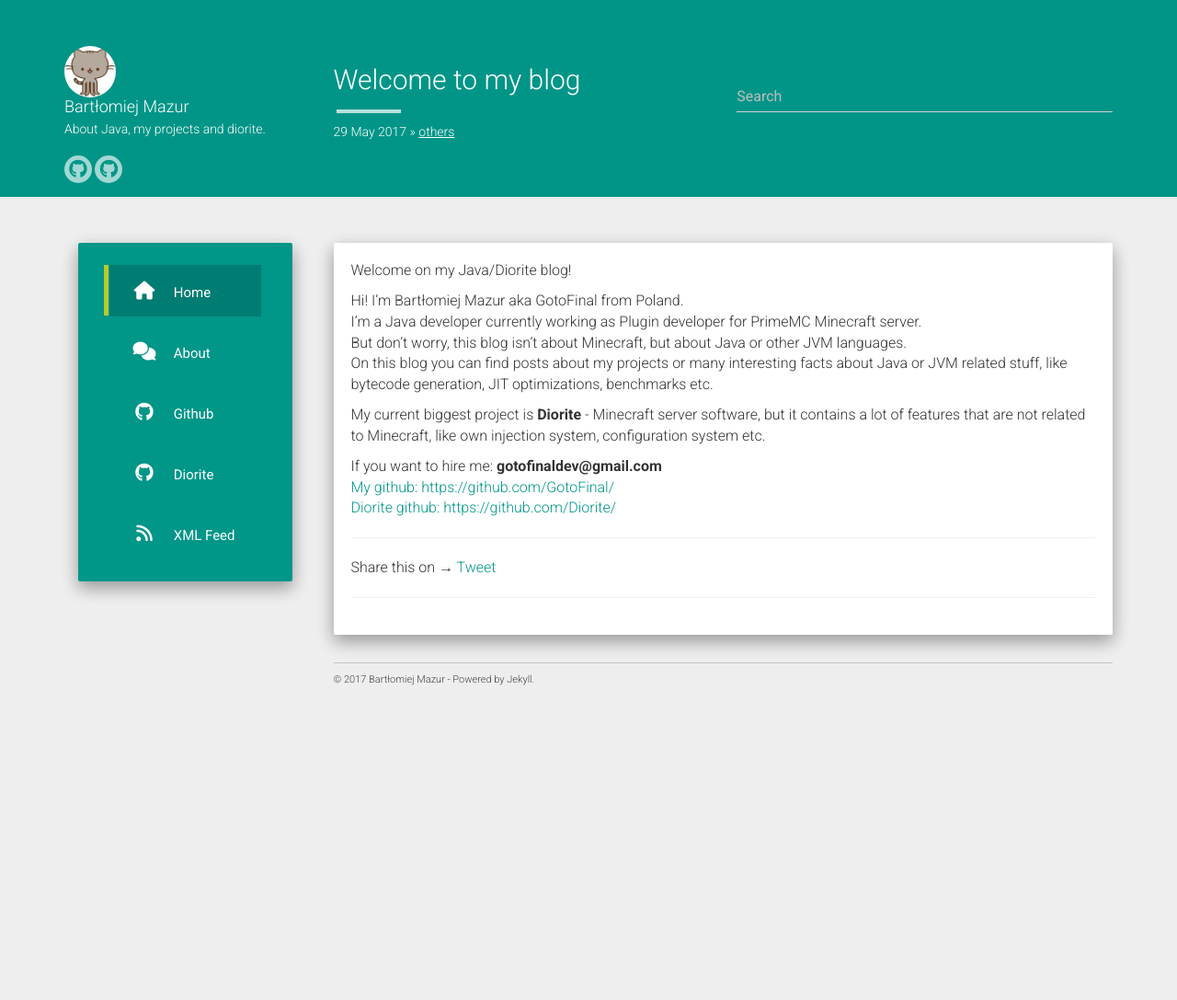
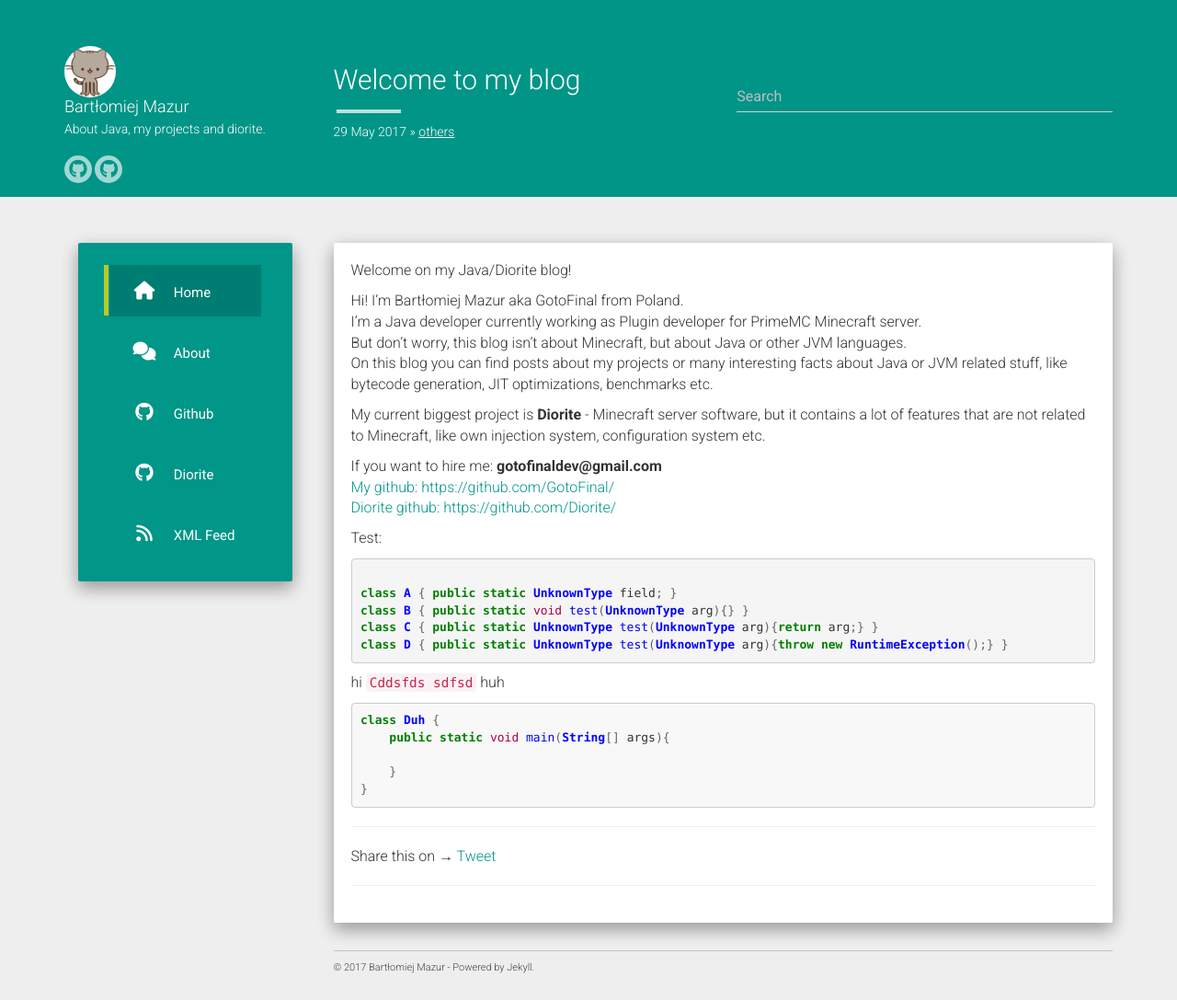
Before and after one commit to GotoFinal/blog, a Jekyll site: the page built from _posts/2017-05-29-welcome.md, in a window 1280 px wide. Shown: the whole page at 92% size. Built offline with Jekyll 4.4.1, drawn with Linux system fonts in a browser that asks for light colours; nearby versions of some CDN libraries; comment, search, counter and statistics services are not loaded; before the commit the page ends 900 px from its top, so only the background shows below that.

Commit message:
Test commit

````diff
--- a/_posts/2017-05-29-welcome.md
+++ b/_posts/2017-05-29-welcome.md
@@ -17,3 +17,20 @@
 If you want to hire me: **gotofinaldev@gmail.com**
 [My github: https://github.com/GotoFinal/](https://github.com/GotoFinal/)
 [Diorite github: https://github.com/Diorite/](https://github.com/Diorite/)
+
+Test:
+
+{% highlight java %}
+class A { public static UnknownType field; }
+class B { public static void test(UnknownType arg){} }
+class C { public static UnknownType test(UnknownType arg){return arg;} }
+class D { public static UnknownType test(UnknownType arg){throw new RuntimeException();} }
+{% endhighlight %}
+hi `Cddsfds sdfsd` huh
+```java
+class Duh {
+    public static void main(String[] args){
+
+    }
+}
+```
````
